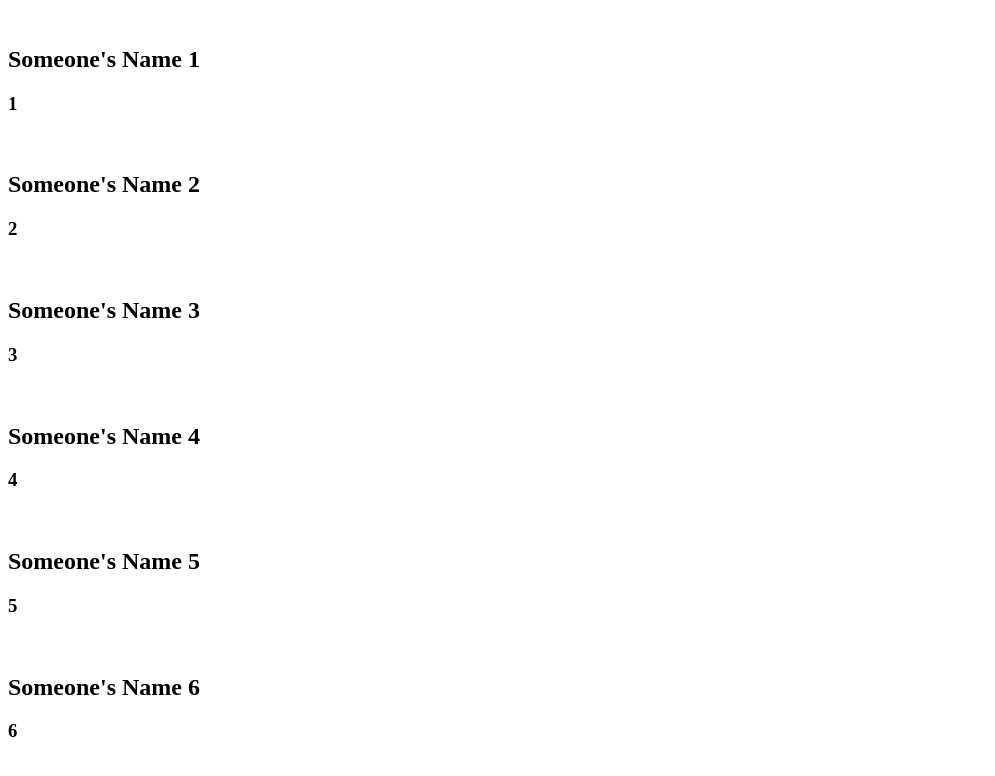
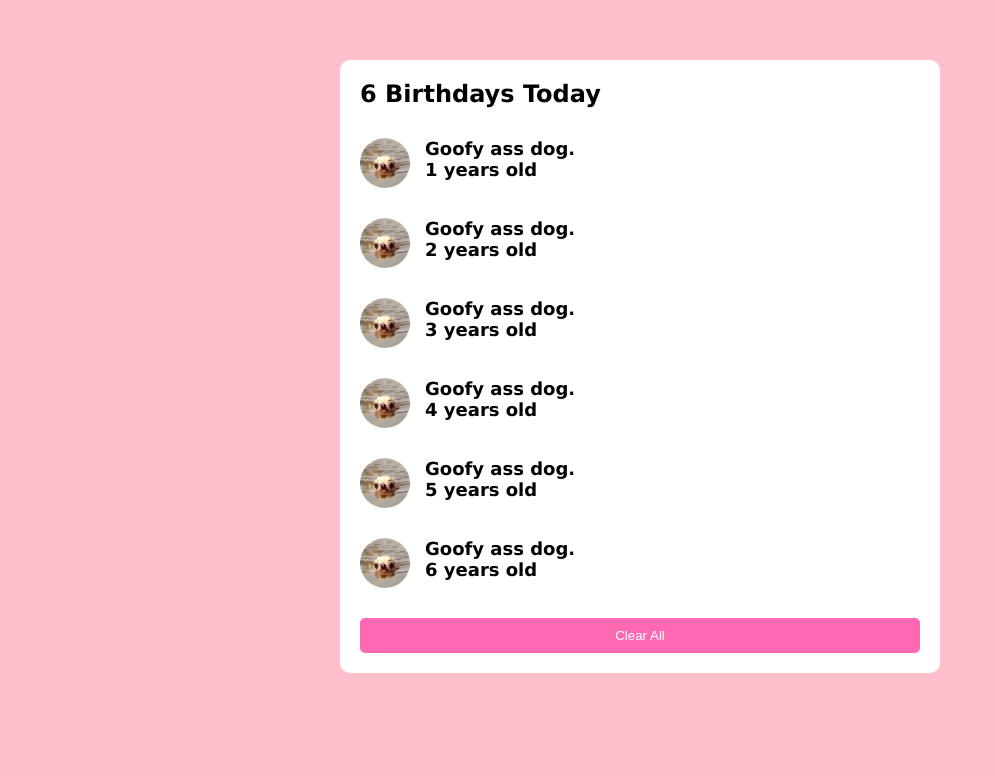
Before and after one commit to Jowielynne/JAVASCRIPT-ADVANCED, a plain HTML site: page JSON/BIRTHDAY-REMINDER/index.html in a window 1280 px wide. Shown: the whole page, without its empty margins (0-995 px from the left). Drawn offline with Linux system fonts and the light colour scheme.

Commit message:
Birthday reminder.

```diff
--- a/JSON/BIRTHDAY-REMINDER/app.js
+++ b/JSON/BIRTHDAY-REMINDER/app.js
@@ -1,20 +1,30 @@
-let output = document.querySelector('.birthday__profiles')
-let profileCard = ''
+let output = document.querySelector('.birthday__profiles');
+let clearButton = document.querySelector('.clear-btn');
+let profileCard = '';
 
 fetch('./birthday.json')
     .then((response) => response.json())
     .then((profiles) => {
-        // LOOP DOOR ARRAY MET OBJECTEN.
+        document.querySelector('h1').textContent = `${profiles.length} Birthdays Today`;
+
+        // Loop door array met objecten
         for (let profile of profiles) {
-            // met backticks zet je variablen IN je text.
+            // Met backticks zet je variabelen IN je tekst
             profileCard += `
-                    <article class = "profileStyling">
-                    <img src="" alt="">
-                    <h2>${profile.name}</h2>
-                     <h3>${profile.age}</h3>
-                    </article>
-                    `;
+                <article class="profileStyling">
+                    <img src="${profile.picture}" alt="${profile.name}">
+                    <div>
+                        <h2>${profile.name}</h2>
+                        <h3>${profile.age} years old</h3>
+                    </div>
+                </article>
+            `;
         }
 
-        output.innerHTML = profileCard
-    })
+        output.innerHTML = profileCard;
+    });
+
+clearButton.addEventListener('click', () => {
+    output.innerHTML = '';
+    document.querySelector('h1').textContent = '0 Birthdays Today';
+});
--- a/JSON/BIRTHDAY-REMINDER/birthday.json
+++ b/JSON/BIRTHDAY-REMINDER/birthday.json
@@ -1,32 +1,32 @@
 [
     {
-        "picture": "pfp",
-        "name": "Someone's Name 1",
+        "picture": "./img/profile.jpg",
+        "name": "Goofy ass dog.",
         "age": "1"
     },
     {
-        "picture": "pfp",
-        "name": "Someone's Name 2 ",
+        "picture": "./img/profile.jpg",
+        "name": "Goofy ass dog.",
         "age": "2"
     },
     {
-        "picture": "pfp",
-        "name": "Someone's Name 3",
+        "picture": "./img/profile.jpg",
+        "name": "Goofy ass dog.",
         "age": "3"
     },
     {
-        "picture": "pfp",
-        "name": "Someone's Name 4",
+        "picture": "./img/profile.jpg",
+        "name": "Goofy ass dog.",
         "age": "4"
     },
     {
-        "picture": "pfp",
-        "name": "Someone's Name 5",
+        "picture": "./img/profile.jpg",
+        "name": "Goofy ass dog.",
         "age": "5"
     },
     {
-        "picture": "pfp",
-        "name": "Someone's Name 6",
+        "picture": "./img/profile.jpg",
+        "name": "Goofy ass dog.",
         "age": "6"
     }
 ]
--- a/JSON/BIRTHDAY-REMINDER/index.html
+++ b/JSON/BIRTHDAY-REMINDER/index.html
@@ -5,10 +5,16 @@
     <meta charset="UTF-8">
     <meta name="viewport" content="width=device-width, initial-scale=1.0">
     <title>Document</title>
+    <link rel="stylesheet" href="./style.css">
 </head>
 
 <body>
-    <section class="birthday__profiles"></section>
+    <section class="help__me">
+        <h1>Birthdays Today</h1>
+        <article class="birthday__profiles"></article>
+        <button class="clear-btn">Clear All</button>
+    </section>
+
 
     <script src="./app.js"></script>
 </body>
--- a/JSON/BIRTHDAY-REMINDER/style.css
+++ b/JSON/BIRTHDAY-REMINDER/style.css
@@ -0,0 +1,50 @@
+* {
+    padding: 0;
+    margin: 0;
+    box-sizing: border-box;
+}
+
+body {
+    background-color: pink;
+    font-family: 'Lucida Sans', 'Lucida Sans Regular', 'Lucida Grande', 'Lucida Sans Unicode', Geneva, Verdana, sans-serif;
+}
+
+.help__me {
+    display: flex;
+    flex-direction: column;
+    justify-content: center;
+    width: 600px;
+    margin: 60px auto;
+    padding: 20px;
+    background-color: white;
+    border-radius: 10px;
+}
+
+.profileStyling {
+    display: flex;
+    flex-direction: row;
+    margin: 30px 0px;
+    width: 300px;
+}
+
+.profileStyling img {
+    border-radius: 50%;
+    margin-right: 15px;
+    width: 50px;
+    height: 50px;
+}
+
+.profileStyling h2,
+.profileStyling h3 {
+    margin: 0;
+    font-size: 18px;
+}
+
+.clear-btn {
+    background-color: hotpink;
+    color: white;
+    border: none;
+    padding: 10px 20px;
+    border-radius: 5px;
+    cursor: pointer;
+}
```
Also changed, not shown: JSON/BIRTHDAY-REMINDER/img/profile.jpg (added).
